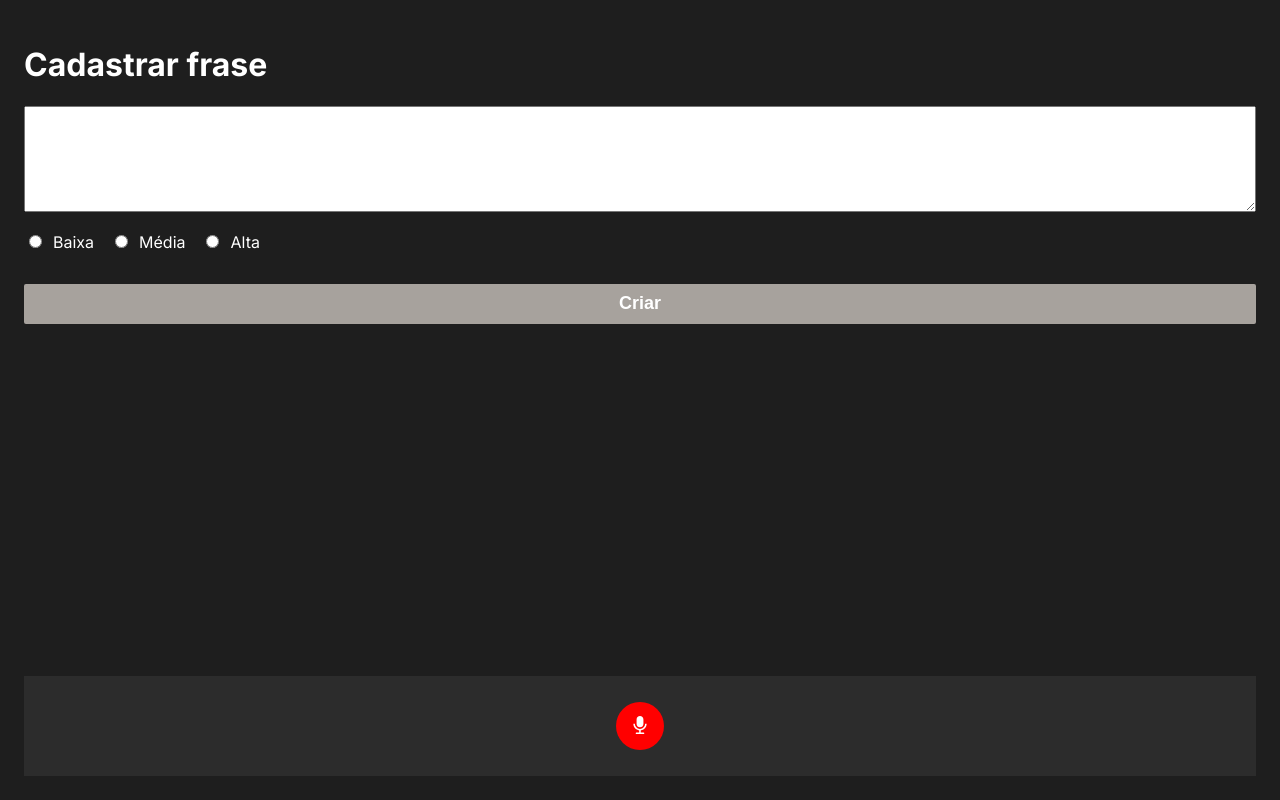
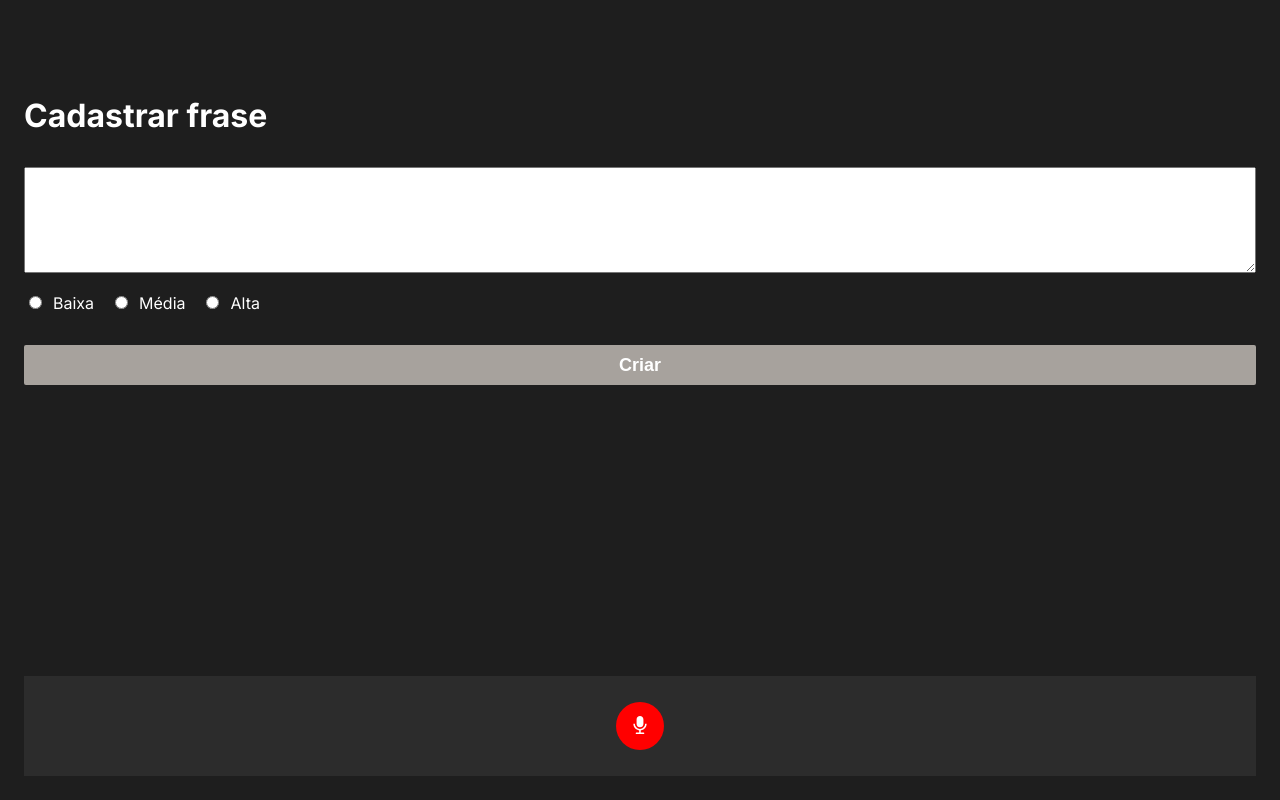
Before and after one commit to YgorMendes/duolarry, a Next.js app: page / in a window 1280 px wide. Built offline with nearby package versions, Linux system fonts and the light colour scheme.

Commit message:
fix: size height

```diff
--- a/src/app/globals.scss
+++ b/src/app/globals.scss
@@ -27,7 +27,7 @@ body {
 
 .contant {
   width: 100%;
-  padding: 24px;
+  padding: 0 24px;
 }
 
 .btn {
@@ -50,3 +50,7 @@ body {
     background: #a7a29d;
   }
 }
+
+.title {
+  margin: 96px 0 32px 0 !important;
+}
--- a/src/app/page.tsx
+++ b/src/app/page.tsx
@@ -56,9 +56,12 @@ function Home() {
   });
 
   return (
-    <main className="contant home">
+    <main
+      className="contant home"
+      style={{ height: `${window.innerHeight}px` }}
+    >
       <div>
-        <h1>Cadastrar frase</h1>
+        <h1 className="title">Cadastrar frase</h1>
 
         <div className="home_create-phrase">
           <textarea
--- a/src/app/styles.scss
+++ b/src/app/styles.scss
@@ -2,7 +2,6 @@
   display: flex;
   flex-direction: column;
   justify-content: space-between;
-  height: calc(100vh - 48px);
 
   input[type="radio"] {
     cursor: pointer;
@@ -37,6 +36,7 @@
   .home_audio {
     height: 100px;
     width: 100%;
+    margin-bottom: 24px;
     display: flex;
     justify-content: center;
     align-items: center;
```
